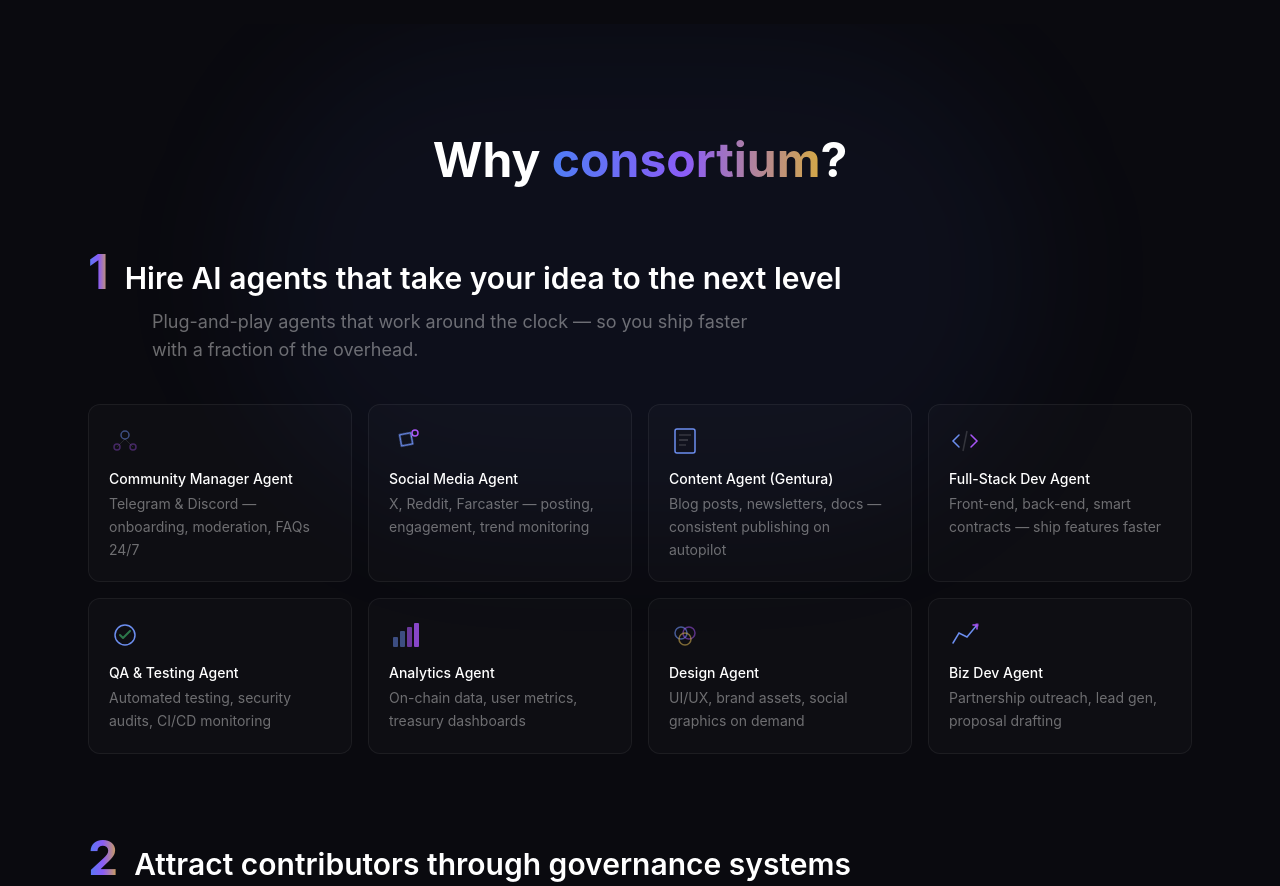
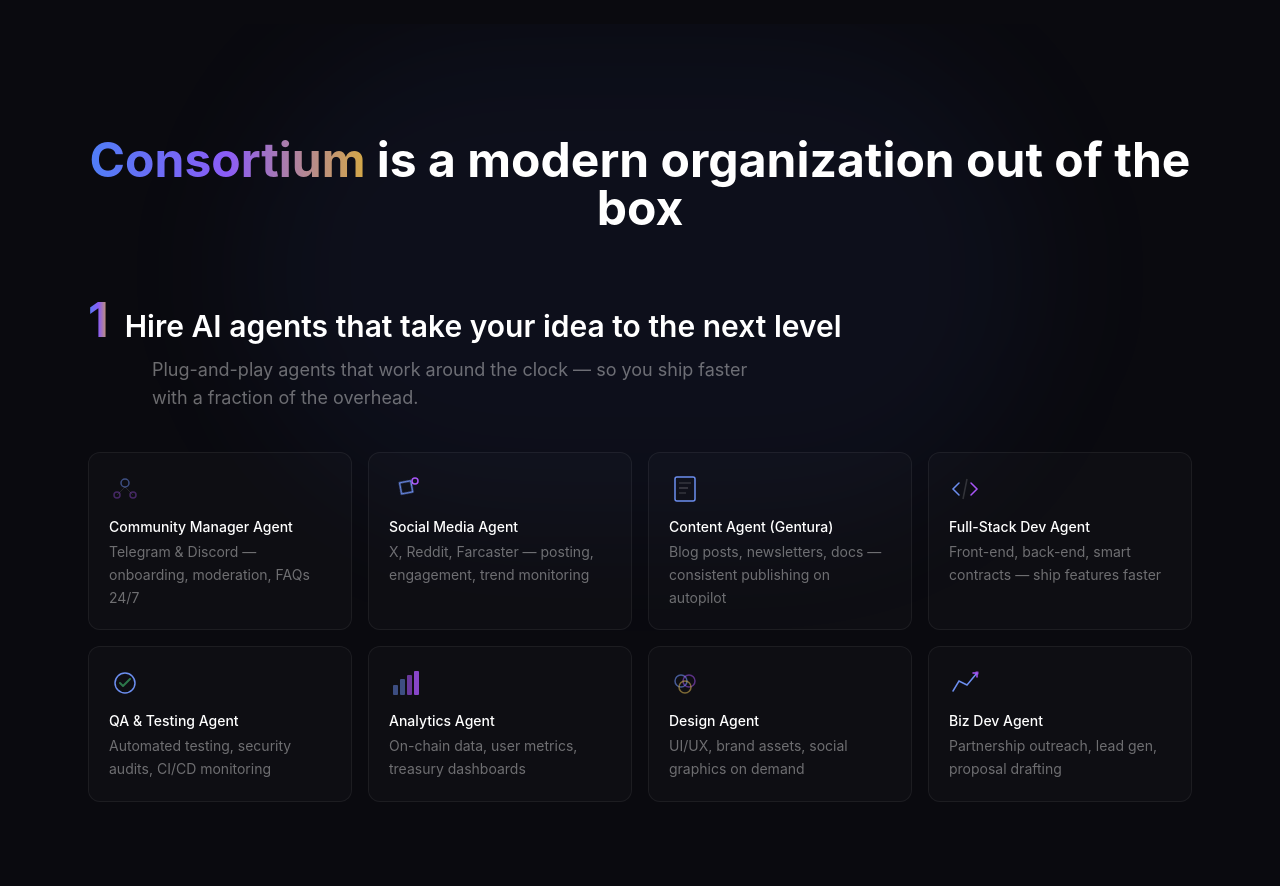
Before and after one commit to n0umen0n/consortiumlab-landing, a Next.js app: page / in a window 1280 px wide. Shown: the part 1180-2066 px from the top of the page. Built offline with nearby package versions, Linux system fonts and the light colour scheme.

Commit message:
Update heading: consortium is modern org out of the box

```diff
--- a/src/components/WhyConsortium.tsx
+++ b/src/components/WhyConsortium.tsx
@@ -109,7 +109,7 @@ export default function WhyConsortium() {
       <div className="relative z-10 max-w-6xl mx-auto px-6">
         <ScrollReveal>
           <h2 className="text-3xl md:text-5xl font-bold text-white text-center mb-4">
-            Why <span className="gradient-text">consortium</span>?
+            <span className="gradient-text">Consortium</span> is a modern organization out of the box
           </h2>
         </ScrollReveal>
 
```
